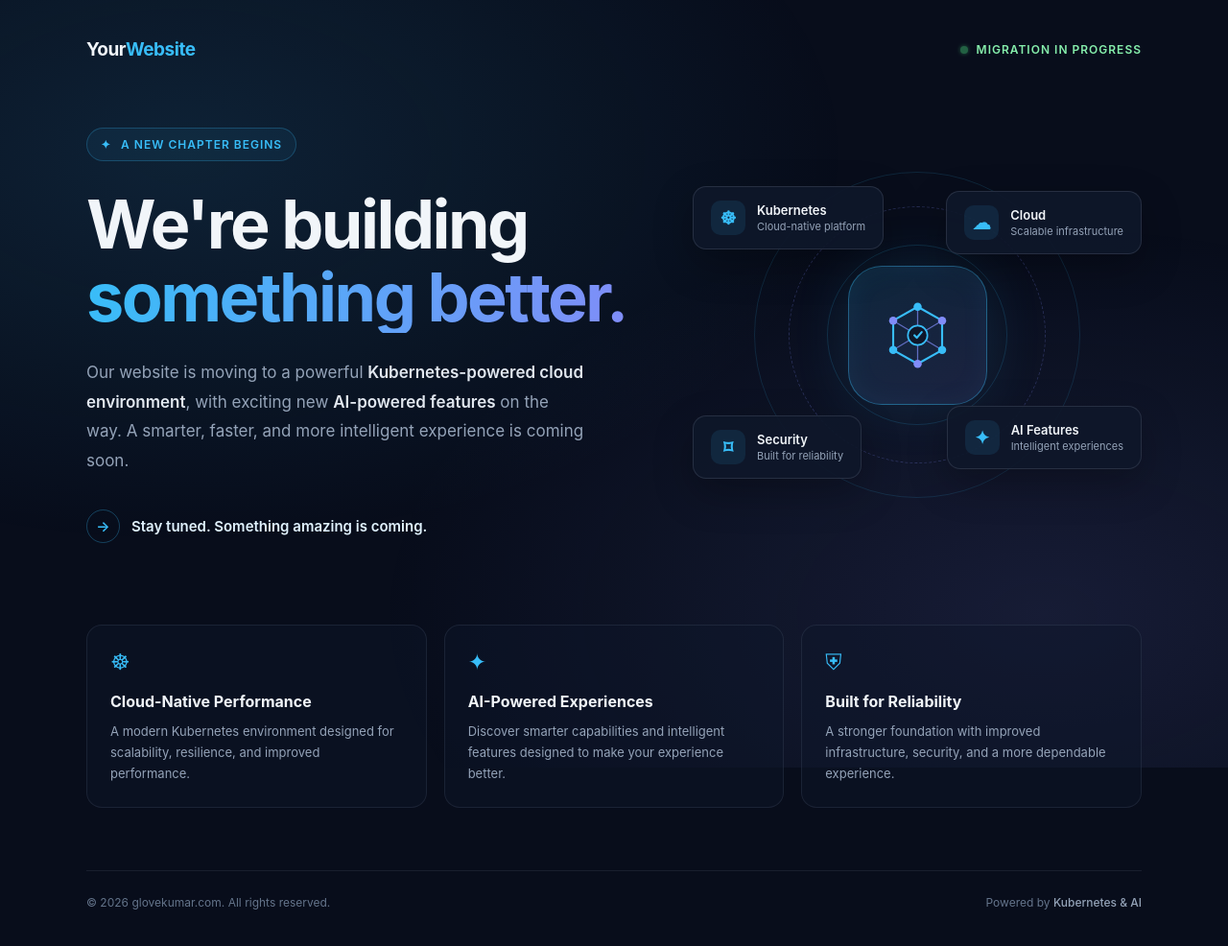
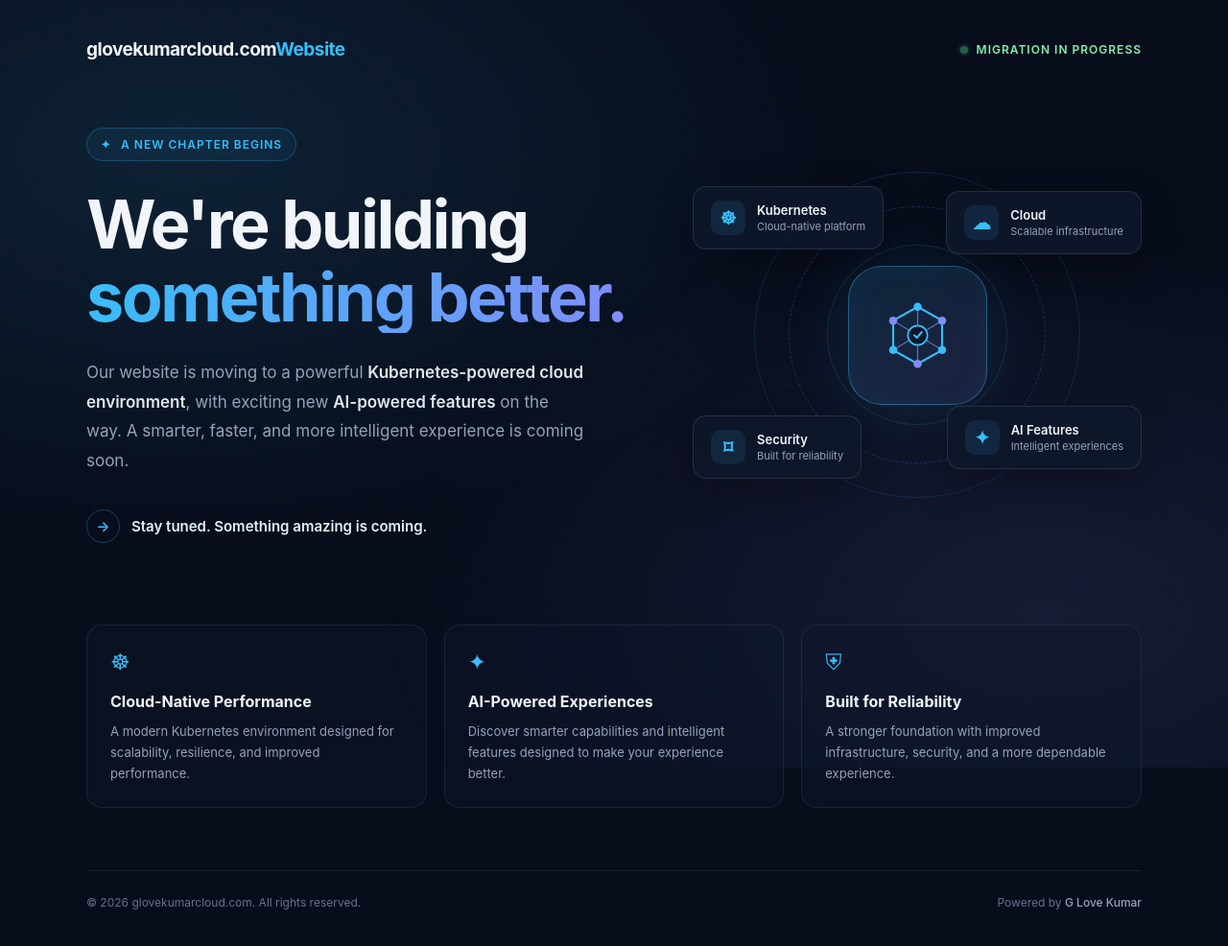
Before and after one commit to GLKumar123/glovekumar-portfolio, a plain HTML site: page index.html in a window 1280 px wide. Shown: the whole page at 96% size. Drawn offline with Linux system fonts and the light colour scheme.

Commit message:
Update branding and footer information in index.html

```diff
--- a/index.html
+++ b/index.html
@@ -455,7 +455,7 @@
 <div class="container">
 
     <header>
-        <div class="brand">Your<span>Website</span></div>
+        <div class="brand">glovekumarcloud.com<span>Website</span></div>
 
         <div class="status">
             <span class="status-dot"></span>
@@ -603,8 +603,8 @@
     </section>
 
     <footer>
-        <div>© <span id="year"></span> glovekumar.com. All rights reserved.</div>
-        <div>Powered by <strong>Kubernetes & AI</strong></div>
+        <div>© <span id="year"></span> glovekumarcloud.com. All rights reserved.</div>
+        <div>Powered by <strong>G Love Kumar</strong></div>
     </footer>
 
 </div>
```
